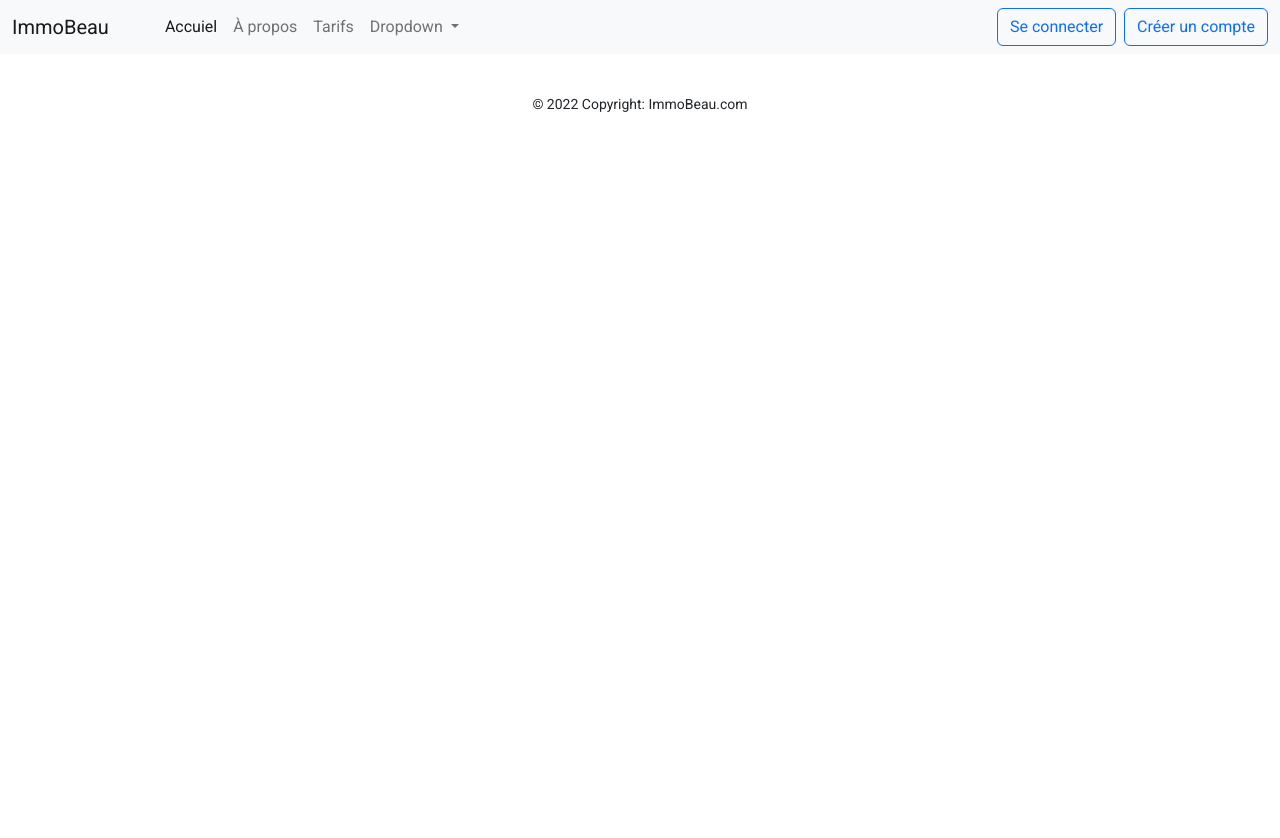
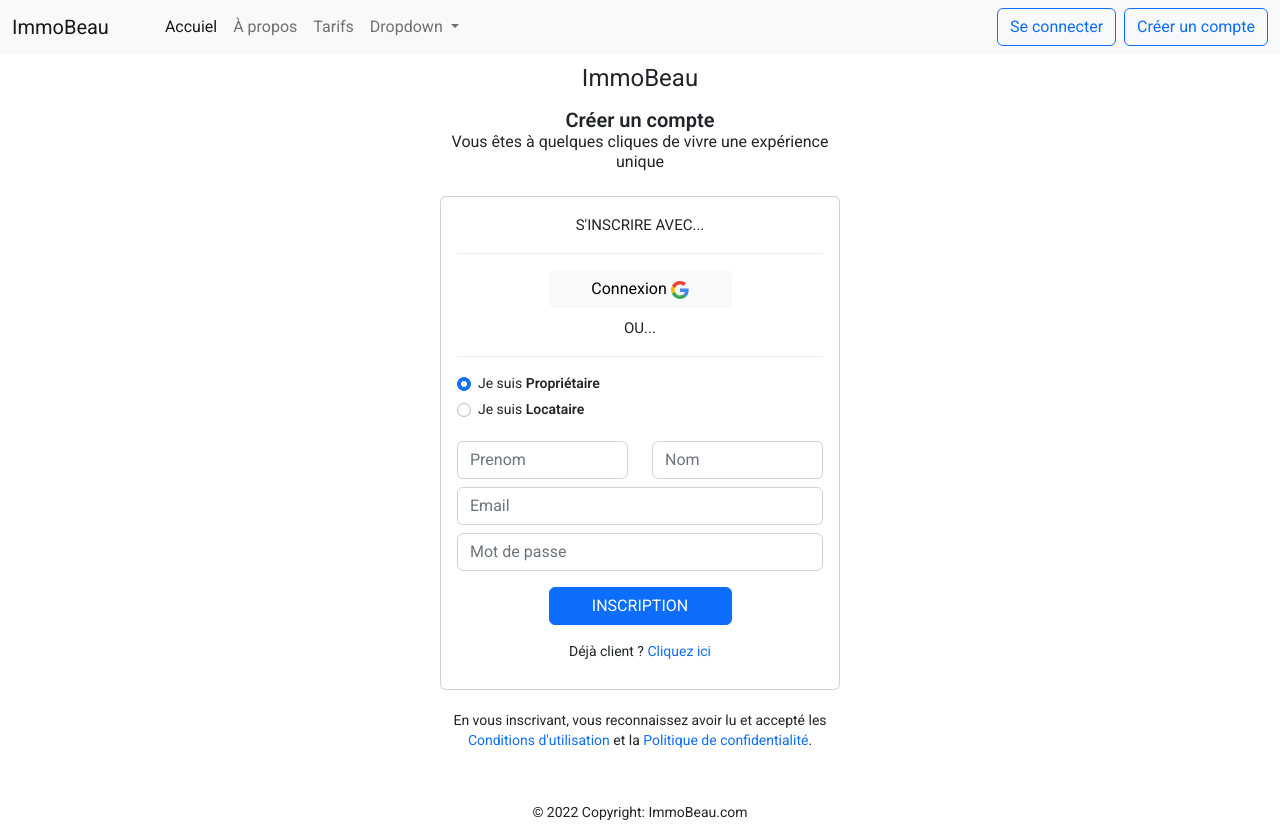
Before and after one commit to wilfridbeaunes/immobeau, an Angular app in the folder frontend/: page /register in a window 1280 px wide. Before the commit this address led to /. Before the commit the page ends 800 px from the top, so only its background shows below. Built offline with nearby package versions, Linux system fonts and the light colour scheme.

Commit message:
front register design v2

```diff
--- a/frontend/src/app/app-routing.module.ts
+++ b/frontend/src/app/app-routing.module.ts
@@ -1,9 +1,11 @@
 import { NgModule } from '@angular/core';
 import { RouterModule, Routes } from '@angular/router';
 import { HomeComponent } from './home/home.component';
+import { RegisterComponent } from './register/register.component';
 
 const routes: Routes = [
   { path: '', component: HomeComponent },
+  { path: 'register', component: RegisterComponent },
 ];
 
 @NgModule({
--- a/frontend/src/app/app.module.ts
+++ b/frontend/src/app/app.module.ts
@@ -5,11 +5,13 @@ import { AppRoutingModule } from './app-routing.module';
 import { AppComponent } from './app.component';
 import { BrowserAnimationsModule } from '@angular/platform-browser/animations';
 import { HomeComponent } from './home/home.component';
+import { RegisterComponent } from './register/register.component';
 
 @NgModule({
   declarations: [
     AppComponent,
-    HomeComponent
+    HomeComponent,
+    RegisterComponent
   ],
   imports: [
     BrowserModule,
--- a/frontend/src/app/home/home.component.css
+++ b/frontend/src/app/home/home.component.css
@@ -39,3 +39,7 @@
 .sign {
     text-align: center;
 }
+
+.colorBlock {
+    background-color: #0d6efd
+}
--- a/frontend/src/app/home/home.component.html
+++ b/frontend/src/app/home/home.component.html
@@ -13,12 +13,11 @@
                     <a class="btn btn-primary btn-large position-relative me-4" routerLink="#">COMMEMCER | <a class="textColor">GRATUIT</a></a>
                     <img src="assets/undraw_interview.svg" alt="home" class="img-fluid mainImage">
                 </div>
+                <br><br>
+                <hr class="separator">
+                <p class="siteTittle fs-4">Comment ça marche ?</p>
+                <br><br>
             </div>
-            <br><br>
-            <hr class="separator">
-            <p class="siteTittle fs-4">Comment ça marche ?</p>
-            <br><br>
-
 
 
             <a href="/login" class="btn btn-primary btn-lg">...</a>
--- /dev/null
+++ b/frontend/src/app/register/register.component.css
@@ -0,0 +1,47 @@
+.st-h{
+    margin-top: 2%;
+}
+
+.div-size{
+    width: 25rem
+}
+
+.centered-element {
+    margin: auto;
+    background-color: none;
+    width: 40%;
+    margin-left: auto;
+    margin-right: auto;
+    align-items: auto;
+    justify-content: auto;
+}
+
+.separator {
+    border-top: 1px solid #bbb;
+}
+
+.bold {
+    font-weight: 500;
+}
+
+.bold {
+    font-weight: 600;
+}
+
+.bold-m{
+    font-weight: 524;
+}
+
+.ut{
+    text-decoration: none;
+}
+
+.imageResize{
+    width: 10%;
+    height: 10%;
+}
+
+.btn-light:hover {
+    background-color: #f8f9fa;
+    border-color: #f8f9fa;
+}
--- /dev/null
+++ b/frontend/src/app/register/register.component.html
@@ -0,0 +1,65 @@
+<form>
+    <div class="centered-element mb-4" style="width: 25rem">
+        <h1 class="text-center st-h">ImmoBeau</h1>
+        <p class="text-center fs-6"> <b class="bold-m fs-5">Créer un compte</b> <br>Vous êtes à quelques cliques de vivre une expérience unique</p>
+    </div>
+    <div class="centered-element card" style="width: 25rem">
+        <div class="card-body">
+
+            <h4 class="text-center">S'INSCRIRE AVEC...</h4>
+            <hr class="separator">
+
+            <div class="d-grid gap-3 col-6 mx-auto mb-2">
+                <a href="/site-google" class="btn btn-light hover" role="button">
+                    Connexion
+                    <svg version="1.1" xmlns="http://www.w3.org/2000/svg" width="18px" height="18px" viewBox="0 0 48 48" class="abcRioButtonSvg"><g><path fill="#EA4335" d="M24 9.5c3.54 0 6.71 1.22 9.21 3.6l6.85-6.85C35.9 2.38 30.47 0 24 0 14.62 0 6.51 5.38 2.56 13.22l7.98 6.19C12.43 13.72 17.74 9.5 24 9.5z"></path><path fill="#4285F4" d="M46.98 24.55c0-1.57-.15-3.09-.38-4.55H24v9.02h12.94c-.58 2.96-2.26 5.48-4.78 7.18l7.73 6c4.51-4.18 7.09-10.36 7.09-17.65z"></path><path fill="#FBBC05" d="M10.53 28.59c-.48-1.45-.76-2.99-.76-4.59s.27-3.14.76-4.59l-7.98-6.19C.92 16.46 0 20.12 0 24c0 3.88.92 7.54 2.56 10.78l7.97-6.19z"></path><path fill="#34A853" d="M24 48c6.48 0 11.93-2.13 15.89-5.81l-7.73-6c-2.15 1.45-4.92 2.3-8.16 2.3-6.26 0-11.57-4.22-13.47-9.91l-7.98 6.19C6.51 42.62 14.62 48 24 48z"></path><path fill="none" d="M0 0h48v48H0z"></path></g></svg>
+                </a>
+            </div>
+
+            <h4 class="text-center">OU...</h4>
+            <hr class="separator">
+
+            <fieldset class="row mb-3">
+                <div class="col-sm-10">
+                  <div class="form-check">
+                    <input class="form-check-input" type="radio" name="gridRadios" id="propriétaire" value="option1" checked>
+                    <label class="form-check-label" for="gridRadios1">
+                      Je suis <b class="bold">Propriétaire</b>
+                    </label>
+                  </div>
+                  <div class="form-check">
+                    <input class="form-check-input" type="radio" name="gridRadios" id="Locataire" value="option2">
+                    <label class="form-check-label" for="gridRadios2">
+                      Je suis <b class="bold">Locataire</b>
+                    </label>
+                  </div>
+                </div>
+              </fieldset>
+            <div class="mb-2">
+                <div class="row">
+                    <div class="col">
+                      <input type="text" class="form-control" placeholder="Prenom" aria-label="First name">
+                    </div>
+                    <div class="col">
+                      <input type="text" class="form-control" placeholder="Nom" aria-label="Last name">
+                    </div>
+                </div>
+            </div>
+            <div class="mb-2">
+                <input type="email" class="form-control" id="Email" aria-describedby="userEmail" placeholder="Email">
+            </div>
+            <div class="mb-3">
+                <input type="password" class="form-control" placeholder="Mot de passe" id="exampleInputPassword1">
+            </div>
+            <div class="d-grid gap-2 col-6 mx-auto mb-3">
+                <button type="submit" class="btn btn-primary gap-2">INSCRIPTION</button>
+                <!-- <button type="submit" class="btn btn-primary" (click)="register()">Register</button> -->
+            </div>
+            <p class="text-center">Déjà client ? <a class="ut" href="/login">Cliquez ici</a></p>
+        </div>
+    </div>
+    <br>
+    <div class="centered-element" style="width: 25rem">
+        <p class="text-center">En vous inscrivant, vous reconnaissez avoir lu et accepté les <a  class="ut" href="Condition-utilisation">Conditions d'utilisation</a> et la <a  class="ut" href="politic-utilisation">Politique de confidentialité</a>.</p>
+    </div>
+</form>
--- /dev/null
+++ b/frontend/src/app/register/register.component.ts
@@ -0,0 +1,16 @@
+import { Component, OnInit } from '@angular/core';
+
+
+@Component({
+  selector: 'app-register',
+  templateUrl: './register.component.html',
+  styleUrls: ['./register.component.css']
+})
+export class RegisterComponent implements OnInit {
+
+  constructor() { }
+
+  ngOnInit(): void {
+  }
+
+}
```
Also changed, not shown: frontend/src/assets/undraw_interview.svg, 1 other file (tests, documents, lock files or other folders).
